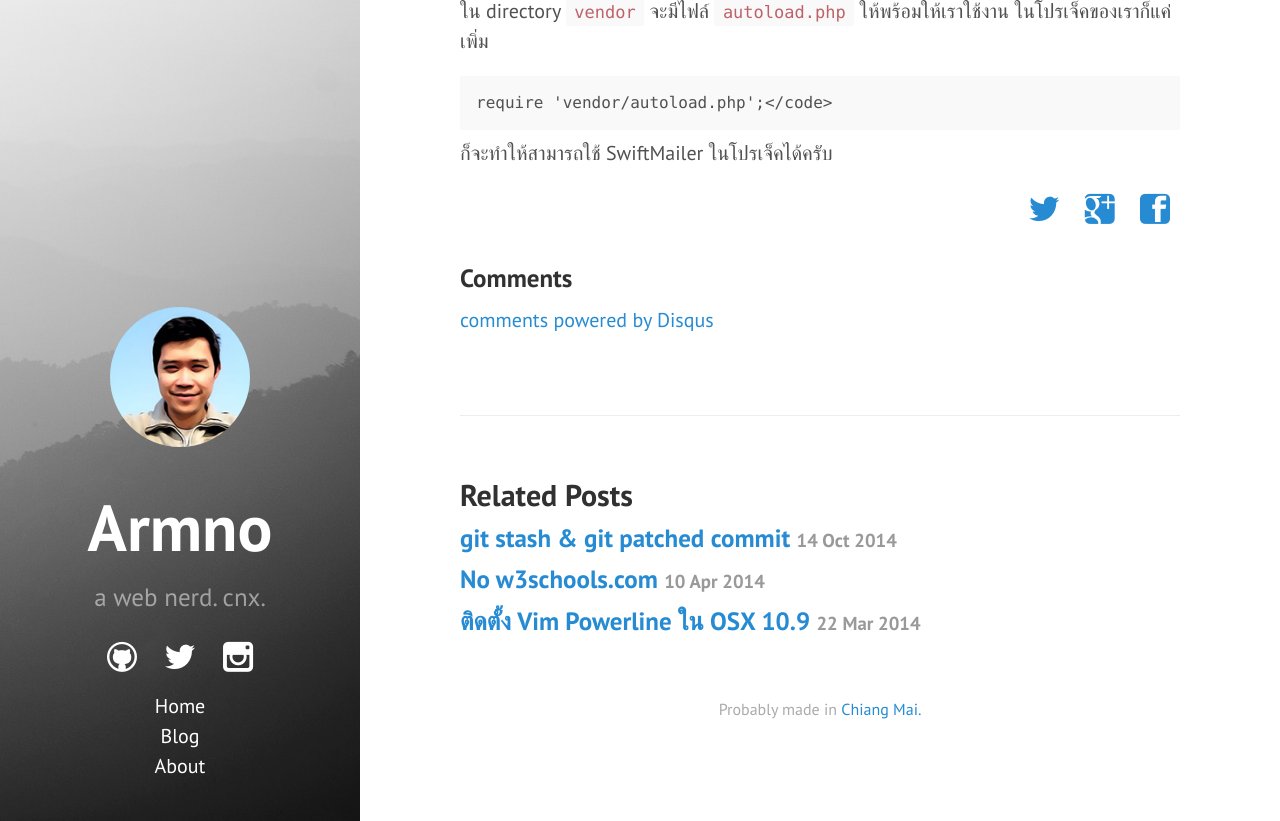
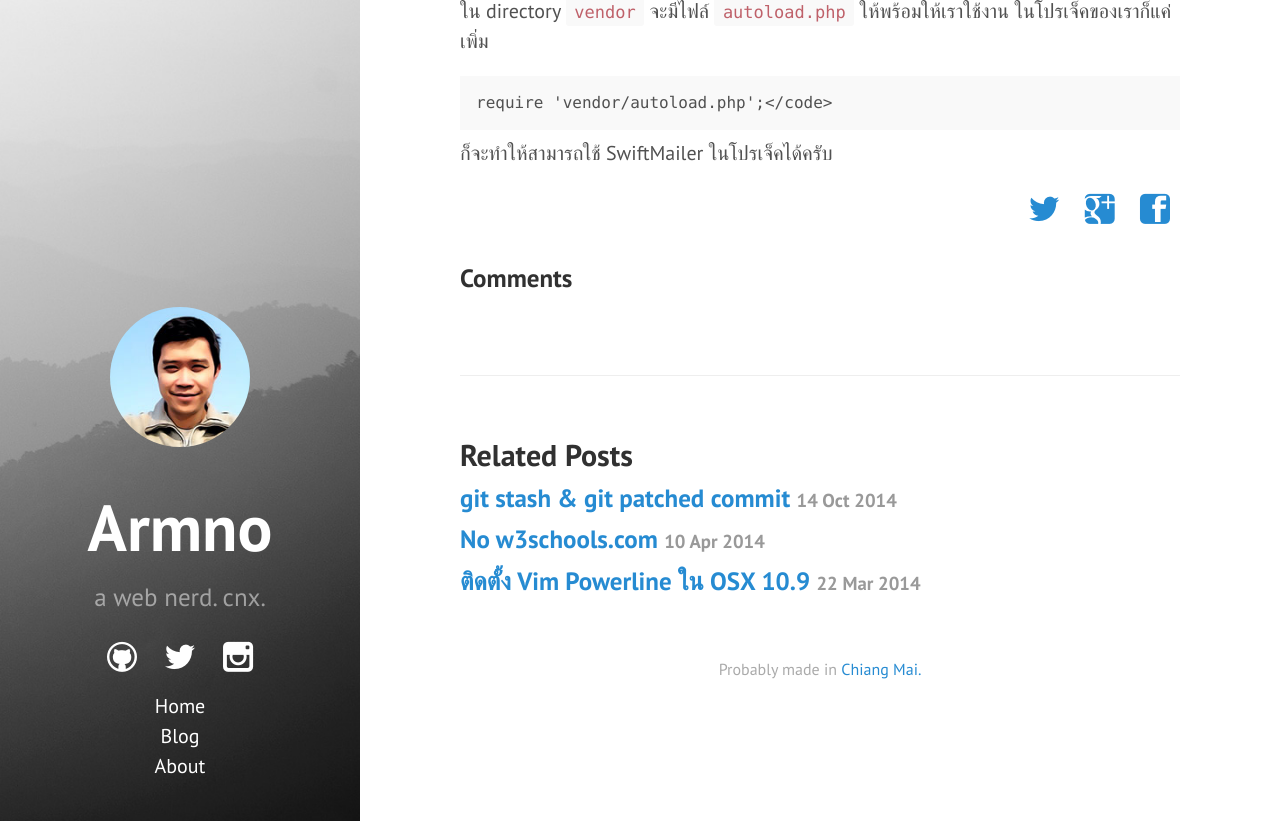
Before and after one commit to armno/armno.github.io, a Jekyll site: the page built from _posts/2013-06-18-installing-composer.md, in a window 1280 px wide and 900 px high, scrolled down 2840 px, cut to the strip 79-900 px from the top of the window. Built offline with Jekyll 4.4.1, drawn with Linux system fonts in a browser that asks for light colours; comment, search, counter and statistics services are not loaded.

Commit message:
update disqus snippet

```diff
--- a/_includes/comments.html
+++ b/_includes/comments.html
@@ -1,7 +1,7 @@
 <div class="comments">
   <h3>Comments</h3>
   <div id="disqus_thread"></div>
-  <script type="text/javascript">
+  <script>
     /* * * CONFIGURATION VARIABLES: EDIT BEFORE PASTING INTO YOUR WEBPAGE * * */
     var disqus_shortname = 'armnointh'; // required: replace example with your forum shortname
 
@@ -12,6 +12,5 @@
       (document.getElementsByTagName('head')[0] || document.getElementsByTagName('body')[0]).appendChild(dsq);
     })();
   </script>
-  <noscript>Please enable JavaScript to view the <a href="http://disqus.com/?ref_noscript">comments powered by Disqus.</a></noscript>
-  <a href="http://disqus.com" class="dsq-brlink">comments powered by <span class="logo-disqus">Disqus</span></a>
+  <noscript>Please enable JavaScript to view the <a href="https://disqus.com/?ref_noscript">comments powered by Disqus.</a></noscript>
 </div><!-- .comments -->
```
Lines whose indentation alone changed are shown as unchanged.
